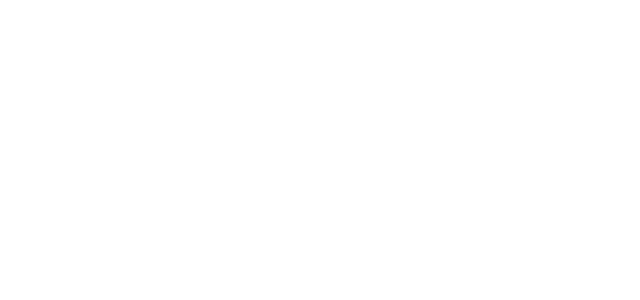
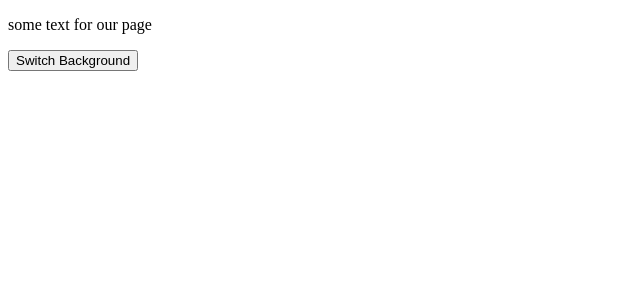
Before and after one commit to siyaSC/PhotoEditor, an Angular app: page / in a window 1280 px wide. Shown: the top 300 px of the page, without its empty margins (0-640 px from the left). Built offline with nearby package versions, Linux system fonts and the light colour scheme.

Commit message:
binding events to methods in component

```diff
--- a/src/app/app.component.html
+++ b/src/app/app.component.html
@@ -1,7 +1,10 @@
-<html>
+<!--<html>
   <head>
     <title>My app</title>
     <h1>My App</h1>
     <app-header></app-header>
     <p>Root component</p>
-    <p [class.highlight]="isHighlighted">some apps </p>
+    <p [class.highlight]="isHighlighted">some apps </p>-->
+    <!--<button (click)="login()">Click me</button>-->
+    <p [class.red]="isRed">some text for our page</p>
+    <button (click)="change()">Switch Background</button>
--- a/src/app/app.component.ts
+++ b/src/app/app.component.ts
@@ -9,10 +9,18 @@
   templateUrl: './app.component.html',
   styleUrl: './app.component.css'
 })
+// export class AppComponent {
+//   title = 'photoEditor';
+//   isHighlighted = true;
+//   myClasses = ['highlight', 'uppercase'];
+//   login() {
+//     alert('Welcome!');
+//   }
+// }
 export class AppComponent {
-  title = 'photoEditor';
-  isHighlighted = true;
-  myClasses = ['highlight', 'uppercase'];
+  isRed = false;
 
-
+  change() {
+    this.isRed = !this.isRed;
+  }
 }
--- a/src/styles.css
+++ b/src/styles.css
@@ -1 +1,4 @@
 /* You can add global styles to this file, and also import other style files */
+.red {
+    background-color: red;
+}
```
